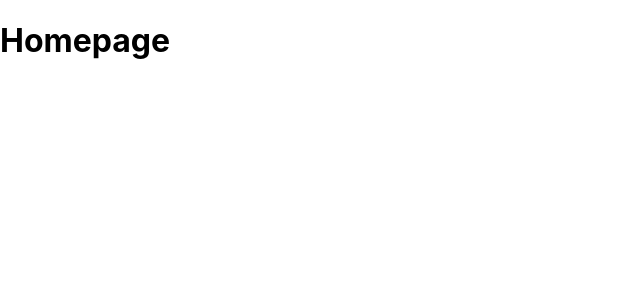
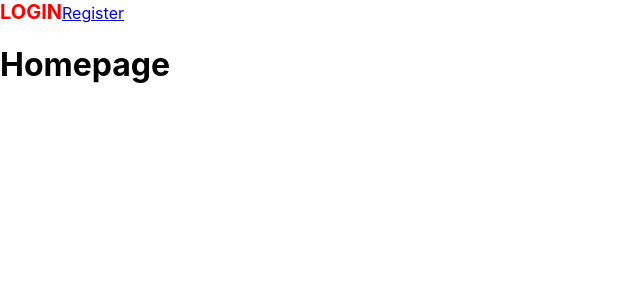
Before and after one commit to attech-org/zedb, a React (Create React App) app: page / in a window 1280 px wide. Shown: the top 300 px of the page, without its empty margins (0-640 px from the left). Built offline with nearby package versions, Linux system fonts and the light colour scheme.

Commit message:
feat: Added example of Link styling

```diff
--- a/src/components/Homepage.tsx
+++ b/src/components/Homepage.tsx
@@ -1,6 +1,23 @@
+import { Link } from "react-router-dom";
+import styled from "styled-components";
+
+const StyledLink = styled(Link)`
+  color: red;
+  text-decoration: none;
+  font-size: 20px;
+  text-transform: uppercase;
+  font-weight: bold;
+`
+
 const Homepage = () => {
   return (
     <div>
+      <header>
+        <nav>
+          <StyledLink to="/login">Login</StyledLink>
+          <Link to="/register">Register</Link>
+        </nav>
+      </header>
       <h1>Homepage</h1>
     </div>
   );
```
